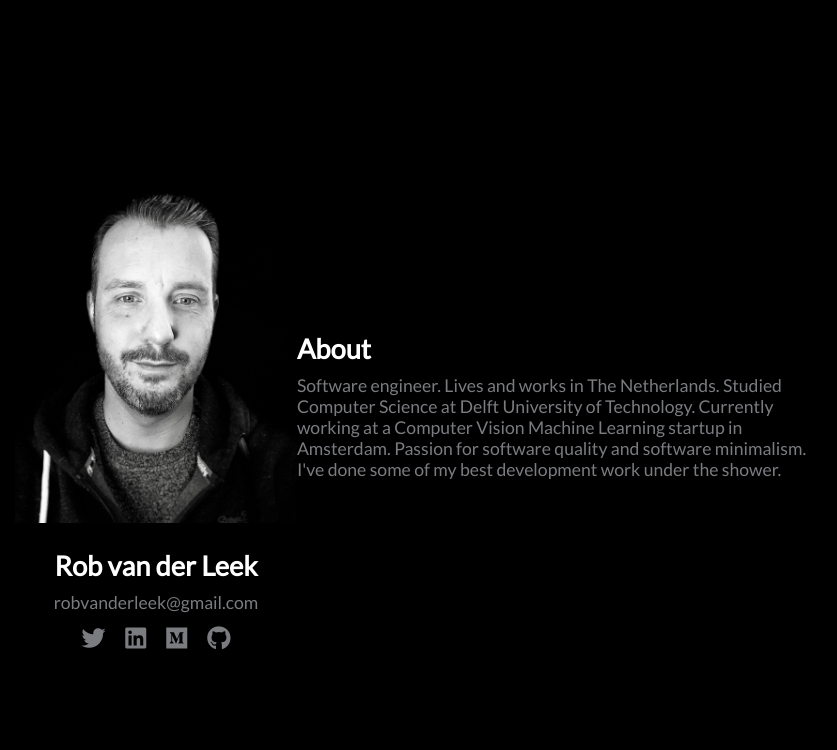
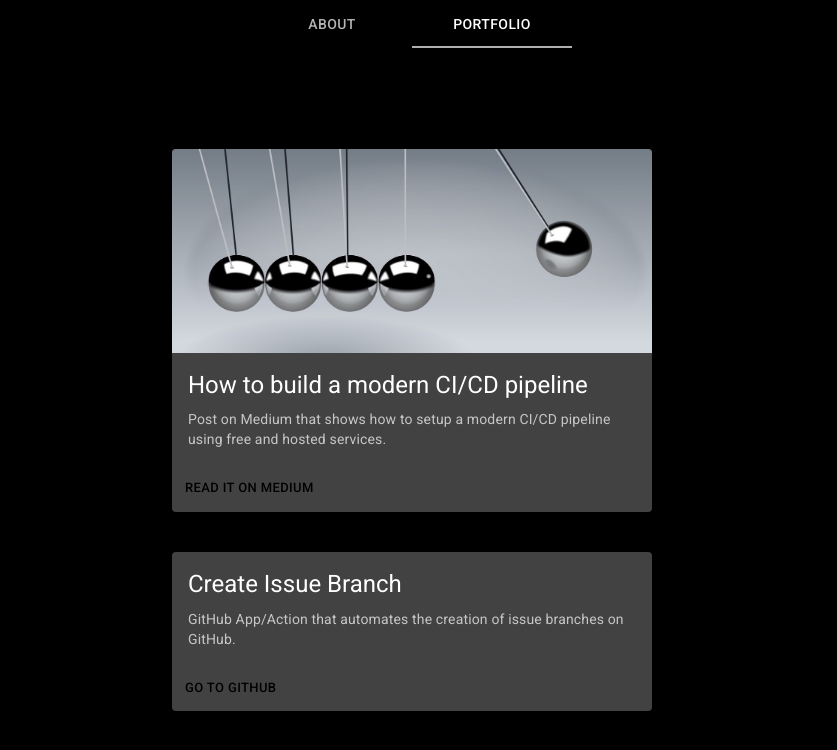
Before and after one commit to robvanderleek/robvanderleek.github.io, a React (Create React App) app: page /portfolio in a window 1280 px wide. Shown: the top 750 px of the page, without its empty margins (228-1065 px from the left). Built offline with nearby package versions, Linux system fonts and the light colour scheme.

Commit message:
React all the things!

```diff
--- a/package.json
+++ b/package.json
@@ -3,11 +3,13 @@
   "version": "0.1.0",
   "private": true,
   "dependencies": {
+    "@material-ui/core": "^4.9.3",
     "@testing-library/jest-dom": "^4.2.4",
     "@testing-library/react": "^9.3.2",
     "@testing-library/user-event": "^7.1.2",
     "react": "^16.12.0",
     "react-dom": "^16.12.0",
+    "react-router-dom": "^5.1.2",
     "react-scripts": "3.3.0",
     "styled-components": "^4.4.1"
   },
--- a/public/index.html
+++ b/public/index.html
@@ -10,6 +10,7 @@
             content="Web site created using create-react-app"
     />
     <link rel="apple-touch-icon" href="%PUBLIC_URL%/logo192.png"/>
+    <link rel="stylesheet" href="https://fonts.googleapis.com/css?family=Roboto:300,400,500,700&display=swap"/>
     <link rel="stylesheet" href="https://use.fontawesome.com/releases/v5.4.1/css/all.css"
           integrity="sha384-5sAR7xN1Nv6T6+dT2mhtzEpVJvfS3NScPQTrOxhwjIuvcA67KV2R5Jz6kr4abQsz"
           crossOrigin="anonymous"/>
--- /dev/null
+++ b/src/About.js
@@ -0,0 +1,28 @@
+import {Contact, Info, ProfileImage} from "./App.style";
+import profile_picture from "./static/media/me-2020-1200x1597.jpg";
+import React from "react";
+
+export default function About() {
+    return (
+        <React.Fragment>
+            <Contact>
+                <ProfileImage src={profile_picture} alt="This is me" height="375"/>
+                <h2>Rob van der Leek</h2>
+                <p><a href="mailto:robvanderleek@gmail.com">robvanderleek@gmail.com</a></p>
+                <span className="icons">
+                        <a href="https://twitter.com/robvanderleek"><i className="fab fa-twitter"/></a>
+                        <a href="https://www.linkedin.com/in/rob-van-der-leek-66596962"><i className="fab fa-linkedin"/></a>
+                        <a href="https://medium.com/@robvanderleek"><i className="fab fa-medium"/></a>
+                        <a href="https://github.com/robvanderleek"><i className="fab fa-github"/></a>
+                    </span>
+            </Contact>
+            <Info>
+                <p>Software engineer. Lives and works in The Netherlands. Studied Computer Science at Delft
+                    University of Technology. Currently working at a <a href="https://keplervision.eu">Computer
+                        Vision Machine Learning startup in Amsterdam</a>. Passion for software quality and software
+                    minimalism.
+                    I've done some of my best development work under the shower.</p>
+            </Info>
+        </React.Fragment>
+    );
+}
--- a/src/App.js
+++ b/src/App.js
@@ -1,32 +1,41 @@
-import React from 'react';
+import React, {useEffect, useState} from 'react';
 import './App.css';
-import {Contact, Info, Main} from "./App.style";
-import profile_picture from './static/media/me-2020-1200x1597.jpg';
+import {Content, Main} from "./App.style";
+import AppBar from "@material-ui/core/AppBar";
+import Tabs from "@material-ui/core/Tabs";
+import Tab from "@material-ui/core/Tab";
+import About from "./About";
+import Portfolio from "./Portfolio";
+import {Route, Switch} from "react-router-dom";
+import history from './history';
 
 function App() {
+    const [value, setValue] = useState(0);
+
+    useEffect(() => {
+        if (history.location.pathname === '/portfolio') {
+            setValue(1);
+        }
+    }, []);
+
+    const handleChange = (event, newValue) => {
+        setValue(newValue);
+    };
+
     return (
         <Main>
-            <Contact>
-                <img src={profile_picture} alt="This is me" height="375"/>
-                <h2>Rob van der Leek</h2>
-                <p><a href="mailto:robvanderleek@gmail.com">robvanderleek@gmail.com</a></p>
-                <span className="icons">
-                        <a href="https://twitter.com/robvanderleek"><i className="fab fa-twitter"/></a>
-                        <a href="https://www.linkedin.com/in/rob-van-der-leek-66596962"><i className="fab fa-linkedin"/></a>
-                        <a href="https://medium.com/@robvanderleek"><i className="fab fa-medium"/></a>
-                        <a href="https://github.com/robvanderleek"><i className="fab fa-github"/></a>
-                    </span>
-            </Contact>
-            <Info>
-                <h2>About</h2>
-                <p>Software engineer. Lives and works in The Netherlands. Studied Computer Science at Delft
-                    University of Technology. Currently working at a <a href="https://keplervision.eu">Computer
-                        Vision Machine Learning startup in Amsterdam</a>. Passion for software quality and software
-                    minimalism.
-                    I've done some of my
-                    best
-                    development work under the shower.</p>
-            </Info>
+            <AppBar position="absolute">
+                <Tabs value={value} onChange={handleChange} centered>
+                    <Tab label="About" onClick={() => history.push('/')}/>
+                    <Tab label="Portfolio" onClick={() => history.push('/portfolio')}/>
+                </Tabs>
+            </AppBar>
+            <Content>
+                <Switch>
+                    <Route exact path='/portfolio' component={Portfolio}/>
+                    <Route component={About}/>
+                </Switch>
+            </Content>
         </Main>
     );
 }
--- a/src/App.style.js
+++ b/src/App.style.js
@@ -1,6 +1,11 @@
 import styled from 'styled-components';
 
 export const Main = styled.div`
+    height: 100%;
+`;
+
+export const Content = styled.div`
+    margin-top: 30px;
     display: flex;
     align-items: center;
     justify-content: center;
@@ -9,6 +14,10 @@ export const Main = styled.div`
     @media (min-width: 1060px) {
         height: 100%;
         flex-direction: row;
+    }
+
+    @media (min-height: 900px) {
+        margin-top: unset;
     }
 `;
 
@@ -30,7 +39,9 @@ export const Contact = styled.div`
 `;
 
 export const Info = styled.div`
-    width: 60%;
+    margin-top: 1em;
+    margin-bottom: 1em;
+    width: 70%;
     @media (min-width: 1060px) {
         width: 40%;
     }
@@ -51,3 +62,8 @@ export const Info = styled.div`
         padding-left: 0;
     }
 `;
+
+export const ProfileImage = styled.img`
+    margin-top: 1em;
+    margin-bottom: 1em;
+`;
--- /dev/null
+++ b/src/Portfolio.js
@@ -0,0 +1,60 @@
+import Card from "@material-ui/core/Card";
+import React from "react";
+import CardMedia from "@material-ui/core/CardMedia";
+import CardContent from "@material-ui/core/CardContent";
+import Typography from "@material-ui/core/Typography";
+import CardActions from "@material-ui/core/CardActions";
+import Button from "@material-ui/core/Button";
+import cicdbuzz from "./static/media/cicd-buzz.jpg";
+import styled from 'styled-components';
+
+const PortfolioCard = styled(Card)`
+    width: 80%;
+    @media (min-width: 1060px) {
+        max-width: 600px;
+    }
+    margin-top: 20px;
+    margin-bottom: 20px;
+`;
+
+export default function Portfolio() {
+    return (
+        <div style={{display: 'flex', flexDirection: 'column', alignItems: 'center'}}>
+            <PortfolioCard>
+                <CardMedia component="img" image={cicdbuzz}/>
+                <CardContent>
+                    <Typography gutterBottom variant="h5" component="h2">
+                        How to build a modern CI/CD pipeline
+                    </Typography>
+                    <Typography variant="body2" color="textSecondary" component="p">
+                        Post on Medium that shows how to setup a modern CI/CD pipeline using free and hosted services.
+                    </Typography>
+                </CardContent>
+                <CardActions>
+                    <a href="https://medium.com/bettercode/how-to-build-a-modern-ci-cd-pipeline-5faa01891a5b">
+                        <Button size="small" color="primary">
+                            Read it on Medium
+                        </Button>
+                    </a>
+                </CardActions>
+            </PortfolioCard>
+            <PortfolioCard>
+                <CardContent>
+                    <Typography gutterBottom variant="h5" component="h2">
+                        Create Issue Branch
+                    </Typography>
+                    <Typography variant="body2" color="textSecondary" component="p">
+                        GitHub App/Action that automates the creation of issue branches on GitHub.
+                    </Typography>
+                </CardContent>
+                <CardActions>
+                    <a href="https://github.com/robvanderleek/create-issue-branch">
+                        <Button size="small" color="primary">
+                            Go to GitHub
+                        </Button>
+                    </a>
+                </CardActions>
+            </PortfolioCard>
+        </div>
+    );
+}
--- /dev/null
+++ b/src/history.js
@@ -0,0 +1,3 @@
+import {createBrowserHistory} from 'history'
+
+export default createBrowserHistory()
--- a/src/index.js
+++ b/src/index.js
@@ -2,6 +2,29 @@ import React from 'react';
 import ReactDOM from 'react-dom';
 import App from './App';
 import * as serviceWorker from './serviceWorker';
+import {createMuiTheme, MuiThemeProvider} from '@material-ui/core/styles';
+import {Router} from "react-router-dom";
+import history from './history';
 
-ReactDOM.render(<App/>, document.getElementById('root'));
+const theme = createMuiTheme({
+    palette: {
+        type: 'dark',
+        primary: {
+            main: '#000000'
+        },
+        secondary: {
+            main: '#B0B0B0'
+        }
+    },
+});
+
+function getRootElement() {
+    return (
+        <Router history={history}>
+            <MuiThemeProvider theme={theme}><App/></MuiThemeProvider>
+        </Router>
+    );
+}
+
+ReactDOM.render(getRootElement(), document.getElementById('root'));
 serviceWorker.unregister();
```
Also changed, not shown: index.html (deleted, +0 -42 lines), public/geo.html (renamed from geo.html), public/github.html (renamed from github.html), src/static/media/cicd-buzz.jpg (added), 1 other file (tests, documents, lock files or other folders).
